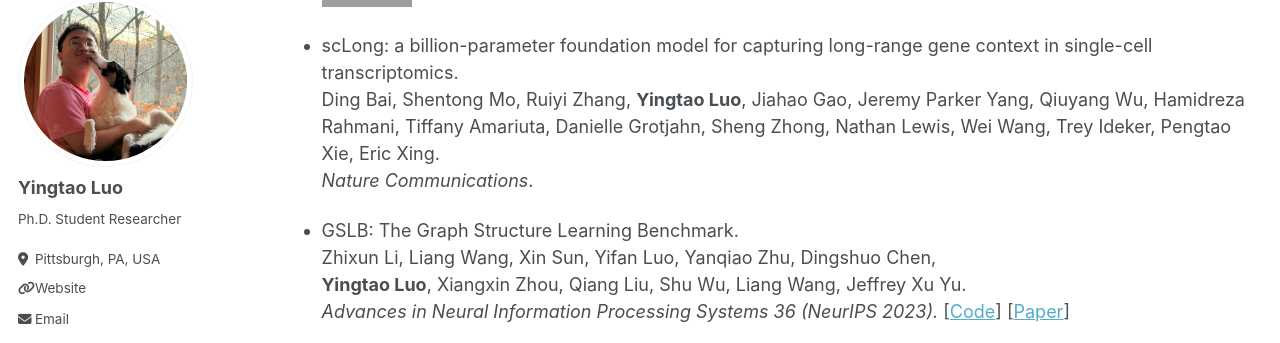
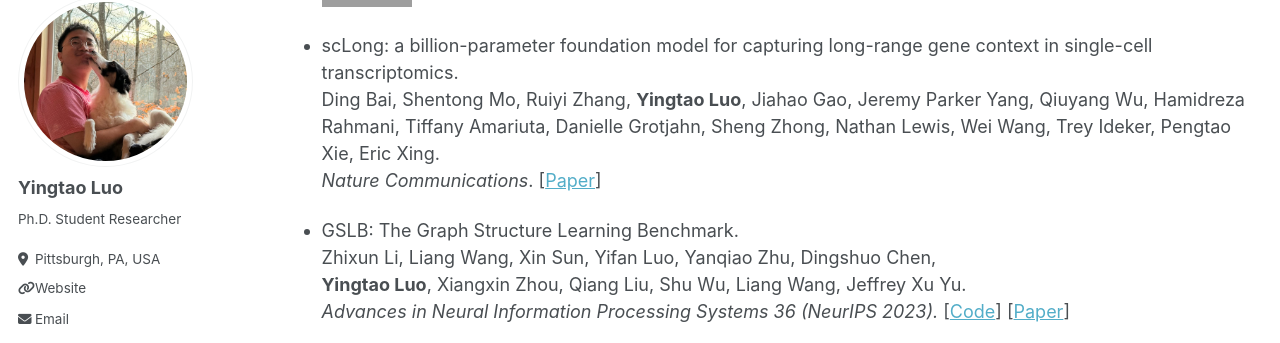
Before and after one commit to yingtaoluo/yingtaoluo.github.io, a Jekyll site: the page built from _pages/publications.md, in a window 1280 px wide and 900 px high, scrolled down 1414 px. Shown: the part 90-433 px from the top of the window. Built offline with Jekyll 4.4.1, drawn with Linux system fonts in a browser that asks for light colours; some web fonts are replaced; grey boxes are pictures that could not be loaded.

Commit message:
Update scLong publication with paper link
Added a link to the paper for the scLong publication.

```diff
--- a/_pages/publications.md
+++ b/_pages/publications.md
@@ -60,7 +60,7 @@ __Yingtao Luo__, Zhixun Li, Qiang Liu, Jun Zhu.
 
 * scLong: a billion-parameter foundation model for capturing long-range gene context in single-cell transcriptomics.
  Ding Bai, Shentong Mo, Ruiyi Zhang, __Yingtao Luo__, Jiahao Gao, Jeremy Parker Yang, Qiuyang Wu, Hamidreza Rahmani, Tiffany Amariuta, Danielle Grotjahn, Sheng Zhong, Nathan Lewis, Wei Wang, Trey Ideker, Pengtao Xie, Eric Xing.
-*Nature Communications*.
+*Nature Communications*. [[Paper](https://doi.org/10.1038/s41467-026-69102-y)]
 
 * GSLB: The Graph Structure Learning Benchmark.
 Zhixun Li, Liang Wang, Xin Sun, Yifan Luo, Yanqiao Zhu, Dingshuo Chen,
```
